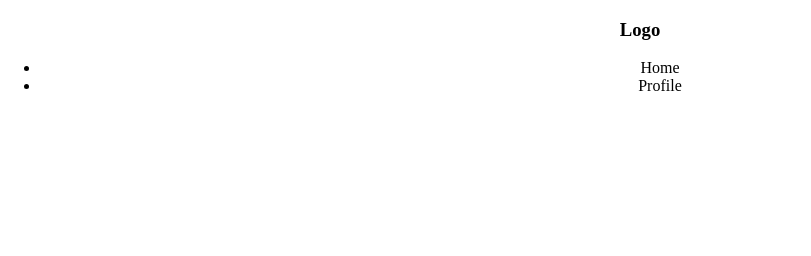
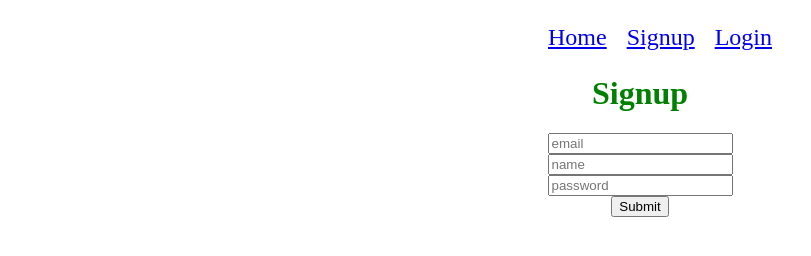
Before and after one commit to tihang/weather-app, a React app: page /signup in a window 1280 px wide. Shown: the whole page, without its empty margins (0-811 px from the left). Built offline with nearby package versions, Linux system fonts and the light colour scheme.

Commit message:
added register feature

```diff
--- a/public/index.html
+++ b/public/index.html
@@ -1,15 +1,13 @@
 <!DOCTYPE html>
 <html lang="en">
+  <head>
+    <meta charset="UTF-8" />
+    <meta name="viewport" content="width=device-width, initial-scale=1.0" />
+    <meta http-equiv="X-UA-Compatible" content="ie=edge" />
+    <title>Weather App</title>
+  </head>
 
-<head>
-    <meta charset="UTF-8">
-    <meta name="viewport" content="width=device-width, initial-scale=1.0">
-    <meta http-equiv="X-UA-Compatible" content="ie=edge">
-    <title>DCS Editor</title>
-</head>
-
-<body>
+  <body>
     <div id="root"></div>
-</body>
-
+  </body>
 </html>
--- a/src/client/App.js
+++ b/src/client/App.js
@@ -1,11 +1,34 @@
 import React from 'react';
 import './app.scss';
+import { BrowserRouter as Router, Switch, Route } from 'react-router-dom';
 import Nav from './components/Nav';
+import Signup from './components/Signup';
 
-const App = () => (
+const Home = () => (
   <div>
-    <Nav />
+    <h1>Home</h1>
   </div>
 );
 
+const Login = () => (
+  <div>
+    <h1>Login</h1>
+  </div>
+);
+
+function App() {
+  return (
+    <Router>
+      <div className="App">
+        <Nav />
+        <Switch>
+          <Route path="/" exact component={Home} />
+          <Route path="/signup" component={Signup} />
+          <Route path="/login" component={Login} />
+        </Switch>
+      </div>
+    </Router>
+  );
+}
+
 export default App;
--- a/src/client/components/Nav.js
+++ b/src/client/components/Nav.js
@@ -1,12 +1,19 @@
 import React from 'react';
 import '../styles/app.scss';
+import { Link } from 'react-router-dom';
 
 const Nav = () => (
   <nav>
-    <h3>Logo</h3>
     <ul>
-      <li>Home</li>
-      <li>Profile</li>
+      <Link to="/">
+        <li>Home</li>
+      </Link>
+      <Link to="/signup">
+        <li>Signup</li>
+      </Link>
+      <Link to="/login">
+        <li>Login</li>
+      </Link>
     </ul>
   </nav>
 );
--- /dev/null
+++ b/src/client/components/Signup.js
@@ -0,0 +1,53 @@
+import React, { useState } from 'react';
+import Axios from 'axios';
+
+function Signup() {
+  const [email, setEmail] = useState('');
+  const [name, setName] = useState('');
+  const [password, setPassword] = useState('');
+  const [message, setMessage] = useState('');
+
+  const handleSubmit = async (e) => {
+    e.preventDefault();
+
+    Axios.post('/api/user/register', { email, name, password })
+      .then(res => setMessage(res.data.message))
+      .catch(err => setMessage(err.response.data.message));
+  };
+
+  return (
+    <div>
+      <h1>Signup</h1>
+      <form onSubmit={handleSubmit}>
+        <input
+          name="email"
+          type="text"
+          placeholder="email"
+          autoComplete="off"
+          onChange={e => setEmail(e.target.value)}
+        />
+        <br />
+        <input
+          name="name"
+          type="text"
+          placeholder="name"
+          autoComplete="off"
+          onChange={e => setName(e.target.value)}
+        />
+        <br />
+        <input
+          name="password"
+          type="password"
+          placeholder="password"
+          autoComplete="off"
+          onChange={e => setPassword(e.target.value)}
+        />
+        <br />
+        <button type="submit">Submit</button>
+      </form>
+      <h3>{message}</h3>
+    </div>
+  );
+}
+
+export default Signup;
--- a/src/client/styles/app.scss
+++ b/src/client/styles/app.scss
@@ -5,4 +5,20 @@ h1 {
 body {
   text-align: center;
   margin: auto;
+
+  nav {
+    width: 100%;
+    height: auto;
+    h3 {
+      float: left;
+    }
+    ul {
+      list-style: none;
+      font-size: x-large;
+      li {
+        display: inline;
+        padding: 10px;
+      }
+    }
+  }
 }
--- a/src/server/routes/AuthRoute.js
+++ b/src/server/routes/AuthRoute.js
@@ -9,7 +9,6 @@ router.post('/register', async (req, res) => {
   // Destructuring error from ValidationResult
   const { error } = UserValidation.registerValidation(req.body);
   // Returns error object if there is validation error, else returns null
-  console.log(error);
 
   if (error) return res.status(400).send({ message: error.details[0].message });
 
```
Also changed, not shown: src/client/components/SearchComponent.js (+37 -0 lines), src/server/helpers/UserValidation.js (+18 -6 lines), src/server/index.js (+7 -6 lines).
